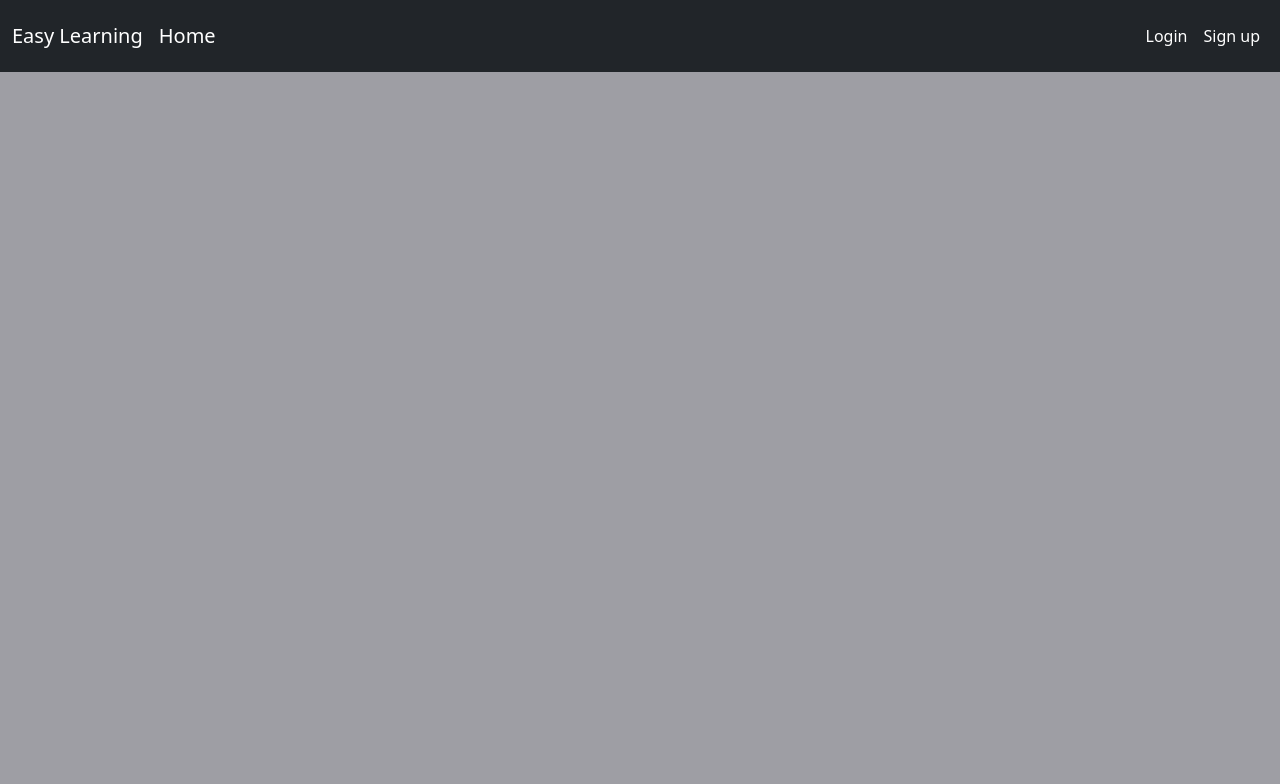
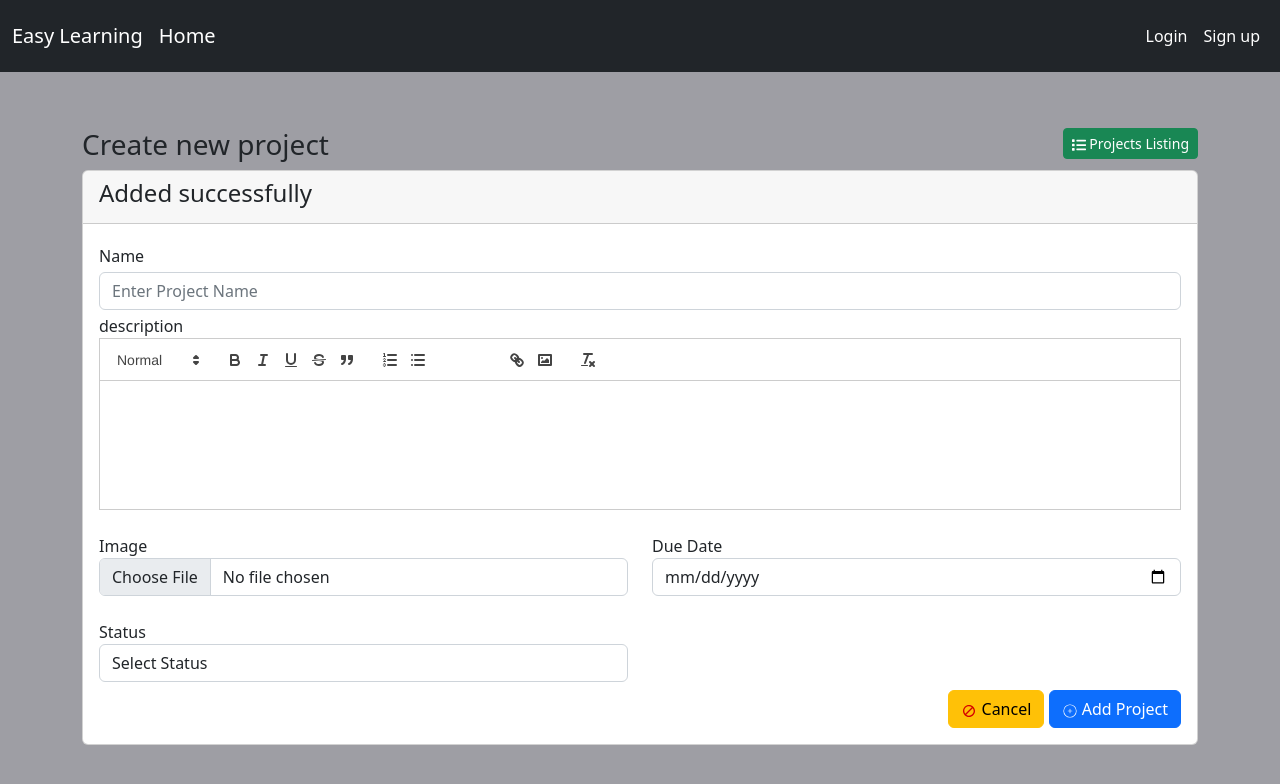
Before and after one commit to amasdeogratias/home4code, a React (Create React App) app in the folder frontend/: page /project/create in a window 1280 px wide. Shown: the top 784 px of the page. Built offline with nearby package versions, Linux system fonts and the light colour scheme; no server answers.

Commit message:
added react component for creating project

```diff
--- a/frontend/src/App.js
+++ b/frontend/src/App.js
@@ -17,6 +17,7 @@ import EditTask from './components/tasks/EditTask'
 import axios from 'axios'
 import ViewTask from './components/tasks/ViewTask'
 import Projects from './components/projects/Projects'
+import CreateProject from './components/projects/CreateProject';
 
 
 class App extends Component {
@@ -63,6 +64,7 @@ class App extends Component {
                   <Route exact path="/edit-task/:task_id" element = {<EditTask/>}/>
                   <Route exact path="/view-task/:task_id" element = {<ViewTask user = {this.state.user}/>}/>
                   <Route exact path="/projects" element = {<Projects user = {this.state.user}/>}/>
+                  <Route exact path="/project/create" element = {<CreateProject user={this.state.user} />}/>
                 </Routes>
 
           </div>
--- /dev/null
+++ b/frontend/src/components/projects/CreateProject.jsx
@@ -0,0 +1,176 @@
+import React, { useState } from 'react'
+import { FaList } from 'react-icons/fa';
+import { Link } from 'react-router-dom';
+import ReactQuill from 'react-quill';
+import 'react-quill/dist/quill.snow.css';
+import { CiCirclePlus } from 'react-icons/ci';
+import { FcCancel } from "react-icons/fc";
+import axios from 'axios'
+import { useNavigate } from 'react-router-dom';
+
+function CreateProject(props) {
+    const navigate = useNavigate();
+    const [formData, setFormData] = useState({
+        name: '',
+        description: '',
+        due_date: '',
+        status: '',
+        image_path: '',
+        created_by: props.user.id,
+        updated_by: props.user.id
+    });
+
+    if (!localStorage.getItem('token')) {
+        navigate('/sign-in');
+    }
+
+    const handleInputChange = (e) => {
+        const { name, value } = e.target;
+        setFormData({
+            ...formData,
+            [name]: value
+        });
+    };
+
+    const handleDescriptionChange = (value) => {
+        setFormData({
+            ...formData,
+            description: value
+        });
+    };
+
+    const modules = {
+        toolbar: [
+          [{'header':[1, 2, 3, 4, 5, 6, false] }],
+          ['bold', 'italic', 'underline', 'strike', 'blockquote'],
+          [{'list': 'ordered'}, {'list': 'bullet'}, {'ident': '-1'}, {'ident': '+1'}],
+          ['link', 'image'],
+          ['clean']
+        ]
+      }
+
+      const formats = [
+        'header',
+        'bold', 'italic', 'underline', 'strike','blockquote',
+        'list', 'bullet', 'indent', 'link', 'image'
+      ];
+
+      const handleFormSubmit = (e) => {
+        e.preventDefault();
+        const formDataToSend = new FormData();
+
+        // Append other fields
+        for (const [key, value] of Object.entries(formData)) {
+            formDataToSend.append(key, value);
+        }
+
+        axios.post('/projects', formDataToSend, {
+            headers: {
+                "Content-Type": 'multipart/form-data'
+            },
+        })
+        .then((response) => {
+            setFormData({
+                name: '',
+                description: '',
+                due_date: '',
+                status: '',
+                image_path: '',
+                created_by: props.user.id,
+                updated_by: props.user.id
+            });
+            console.log(response);
+
+        })
+        .catch((error) => {
+            console.log(error);
+
+        })
+      }
+
+
+    return (
+        <div className="dashboard_container">
+            <div className="container">
+                <div className="content-wrapper">
+                    <div className="row">
+                        <div className="col-md-12 grid-margin">
+                            <div className="row">
+                                <div className="col-12 col-xl-12 mb-4 mb-xl-0">
+                                    <h3 className="font-weight-bold">Create new project
+                                        <Link to="/projects" className="btn btn-success btn-sm btn-rounded" style={{ float: 'right' }}><FaList /> Projects Listing</Link>
+                                    </h3>
+                                </div>
+                            </div>
+                        </div>
+                    </div>
+                    <div className="row">
+                        <div className="col-md-12">
+                            <div className="card mb-4">
+                                <div className="card-header">
+                                    <h4>Added successfully</h4>
+                                </div>
+                                <div className="card-body">
+                                    <form onSubmit={handleFormSubmit} encType='multipart/form-data'>
+                                        <div className="row">
+                                            <div className="form-group col-md-12">
+                                                <label htmlFor="title" className='mt-1'>Name</label>
+                                                <input type="text"
+                                                    name="name"
+                                                    id="name"
+                                                    className="form-control mt-1"
+                                                    placeholder="Enter Project Name"
+                                                    required
+                                                    value={formData.name}
+                                                    onChange={handleInputChange}
+                                                />
+                                            </div>
+                                            <div className="form-group">
+                                                <label htmlFor="description" className='mt-1'>description</label>
+                                                <ReactQuill
+                                                    modules={modules}
+                                                    formats={formats}
+                                                    value={formData.description}
+                                                    onChange={handleDescriptionChange}
+                                                />
+                                            </div>
+
+                                            <div className="form-group col-md-6 mt-4">
+                                                <label htmlFor="image_path">Image</label>
+                                                <input type="file"
+                                                    name="image_path"
+                                                    id="image_path"
+                                                    className='form-control'
+                                                    onChange={(e) => setFormData((prev) => ({ ...prev, image_path: e.target.files[0] }))}
+                                                 />
+                                            </div>
+                                            <div className="form-group col-md-6 mt-4">
+                                                <label htmlFor="due_date">Due Date</label>
+                                                <input type="date" name="due_date" id="due_date" className='form-control' value={formData.due_date} onChange={handleInputChange} />
+                                            </div>
+                                            <div className="form-group col-md-6 mt-4">
+                                                <label htmlFor="status">Status</label>
+                                                <select name="status" id="status" className='form-control' value={formData.status} onChange={handleInputChange}>
+                                                    <option value="">Select Status</option>
+                                                    <option value="pending">Pending</option>
+                                                    <option value="in_progress">In Progress</option>
+                                                    <option value="completed">Completed</option>
+                                                </select>
+                                            </div>
+                                        </div>
+                                        <div className="form-group mt-2" style={{float:'right'}}>
+                                            <Link to={`/projects`} className='btn btn-warning'> <FcCancel /> Cancel</Link>&nbsp;
+                                            <button  type="submit" className='btn btn-primary'> <CiCirclePlus /> Add Project</button>
+                                        </div>
+                                    </form>
+                                </div>
+                            </div>
+                        </div>
+                    </div>
+                </div>
+            </div>
+        </div>
+    )
+}
+
+export default CreateProject
--- a/frontend/src/components/projects/project.css
+++ b/frontend/src/components/projects/project.css
@@ -18,3 +18,9 @@
         transform: rotate(360deg);
     }
 }
+
+/* custom style for react quill */
+.ql-editor {
+    overflow: scroll;
+    height: 8rem !important;
+}
```
